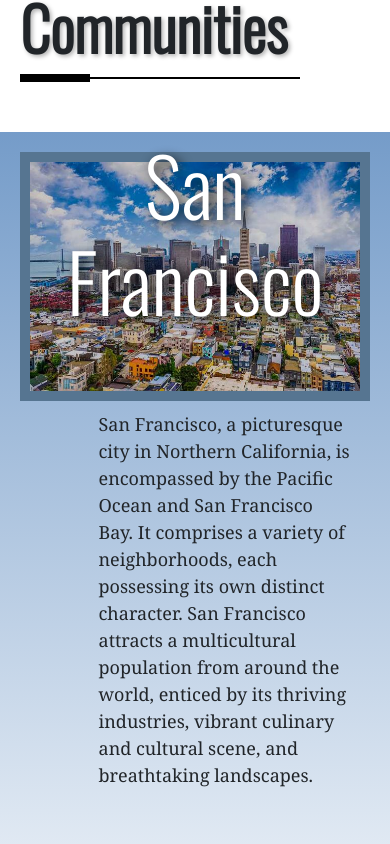
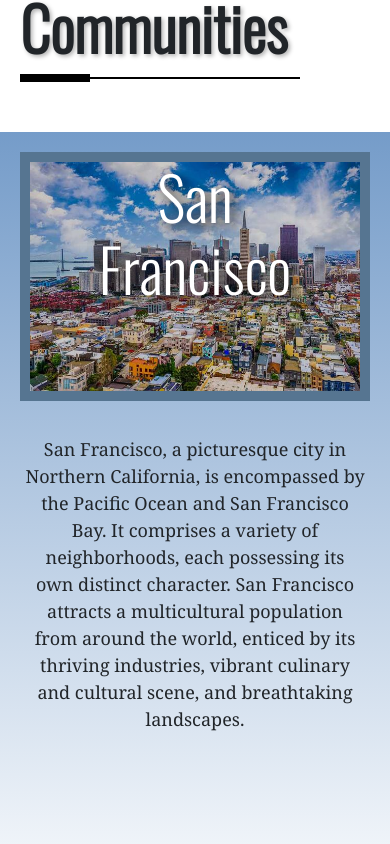
Before and after one commit to Moshahrani/real-estate-website, a React (Create React App) app in the folder real-estate/: page / in a window 390 px wide. Shown: the part 3800-4644 px from the top of the page. Built offline with nearby package versions, Linux system fonts and the light colour scheme; a web font is replaced by a local one.

Commit message:
fixed an issue where h2 tag wasn't properly aligning with city item's image in each individual container in mobile or in desktop view, also fixed margins for description text for each city item as well

```diff
--- a/real-estate/src/css/Featured.css
+++ b/real-estate/src/css/Featured.css
@@ -116,7 +116,7 @@
   align-items: center;
   text-align: left;
   /* margin-top: 275px; */
-  margin-left: 90px;
+  margin-left: 150px;
   margin-right: 10px;
   padding-right: 20px;
 }
@@ -185,7 +185,7 @@
     position: absolute;
     color: #fff;
     text-shadow: 4px 4px 12px rgba(0, 0, 0, 0.9);
-    font-size: 80px;
+    font-size: 60px;
     font-family: Oswald;
     margin-top: 30px;
     padding: 0;
@@ -210,13 +210,11 @@
 
   .description {
     font-size: 18px;
-    width: auto;
-    max-width: 70%;
-    height: auto;
-    /* max-height: 400px; */
-    /* margin-top: 40px;
-    margin-bottom: 20px;
-    margin-left: 0; */
+    margin: 25px;
+    justify-content: center;
+    align-items: center;
+    padding: 0;
+    text-align: center;
   }
 }
 
```
